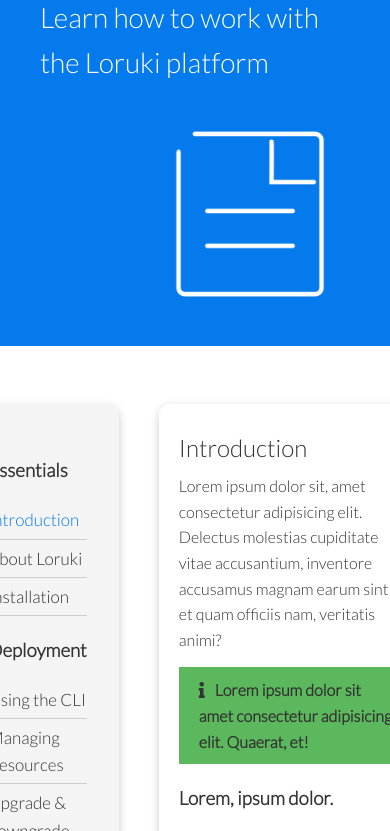
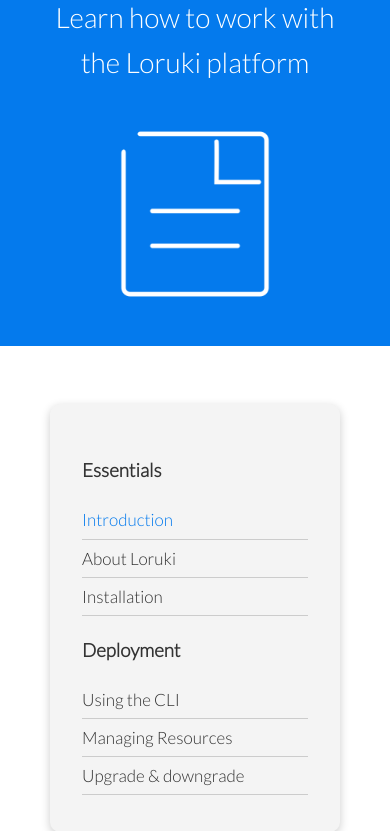
Before and after one commit to umeshraj/youtube_traversy_responsive_website, a plain HTML site: page docs.html in a window 390 px wide. Shown: the part 244-1075 px from the top of the page. Drawn offline with Linux system fonts and the light colour scheme.

Commit message:
Media query to stack feature icons

```diff
--- a/css/style.css
+++ b/css/style.css
@@ -255,7 +255,9 @@ pre {
   .grid,
   .showcase .grid,
   .cli .grid,
-  .cloud .gird {
+  .cloud .gird,
+  .features-main .grid,
+  .docs-main .grid {
     grid-template-columns: 1fr;
     grid-template-rows: 1fr;
   }
@@ -278,6 +280,23 @@ pre {
     grid-column: 1;
     grid-row: 1;
   }
+
+  .features-head,
+  .features-sub-head,
+  .docs-head {
+    text-align: center;
+  }
+
+  .features-head img,
+  .features-sub-head img,
+  .docs-head img {
+    justify-self: center;
+  }
+
+  .features-main .grid > *:first-child,
+  .features-main .grid > *:nth-child(2) {
+    grid-column: 1;
+  }
 }
 
 /* Mobile */
```
